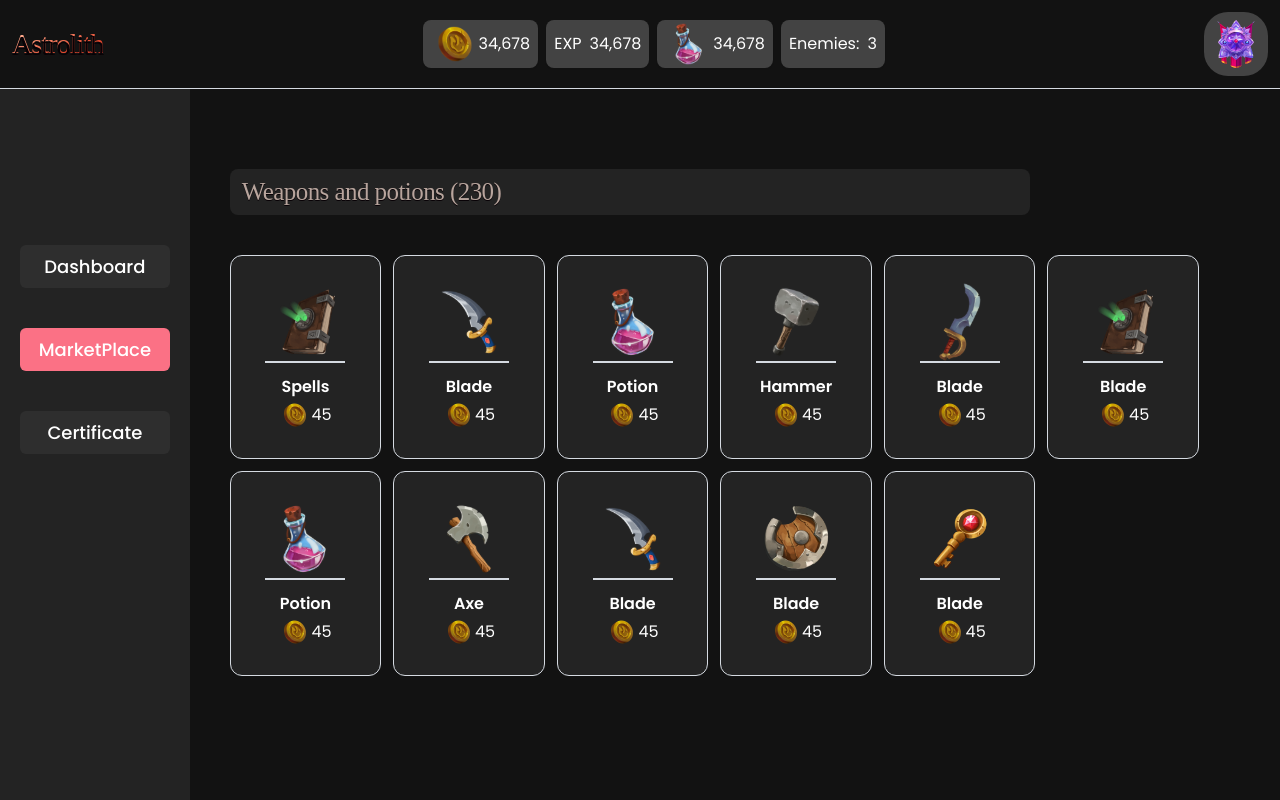
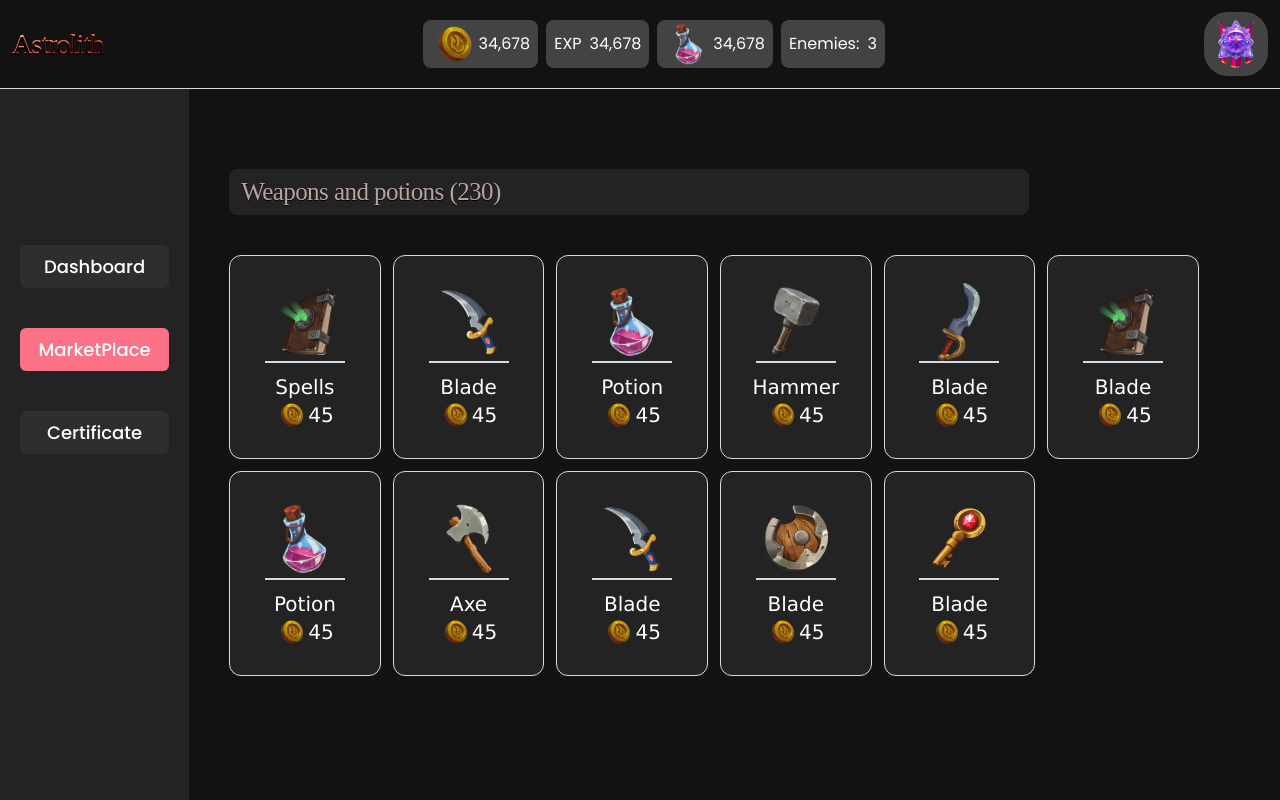
Before and after one commit to Astrolith-Unleash-the-Programmer-in-You/astrolith-frontend, a React (Vite) app: page /marketplace in a window 1280 px wide. Shown: the top 800 px of the page. Built offline with nearby package versions, Linux system fonts and the light colour scheme; no server answers.

Commit message:
object-cover

```diff
--- a/src/components/MarketPlaceContent.jsx
+++ b/src/components/MarketPlaceContent.jsx
@@ -12,9 +12,12 @@ const MarketPlaceContent = () => {
       <div className="flex gap-3 flex-wrap">
         {marketItems.map((item) => (
           <div className="rounded-xl p-[1.7rem] border-[1px] bg-[#232323] lg:w-[15%] w-[30%] flex flex-col justify-center items-center">
-            <img className="w-[5rem] h-[5rem] border-b-2 mb-3" src={item.img} />
+            <img
+              className="w-[5rem] h-[5rem] border-b-2 mb-3 object-cover "
+              src={item.img}
+            />
 
-            <h1 className="capitalize font-semibold">{item.name}</h1>
+            <h1 className="capitalize why_p font-semibold">{item.name}</h1>
 
             <div className="flex  justify-center items-center">
               <img
@@ -22,7 +25,7 @@ const MarketPlaceContent = () => {
                 src={item.coinImg}
                 alt="coin"
               />
-              <h1> {item.coinNo}</h1>
+              <h1 className="why_p"> {item.coinNo}</h1>
             </div>
           </div>
         ))}
--- a/src/index.css
+++ b/src/index.css
@@ -51,10 +51,9 @@
   -webkit-text-fill-color: transparent;
 }
 .why_p {
-  color: rgba(255, 255, 255, 0.66);
-
+  /* color: rgba(255, 255, 255, 0.66); */
+  font-family: Verdana, Geneva, Tahoma, sans-serif;
   text-align: center;
-  font-family: Inter;
   font-size: 20px;
   font-style: normal;
   font-weight: 400;
```
